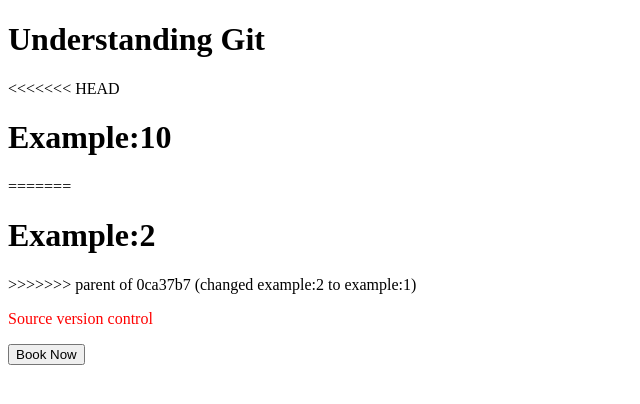
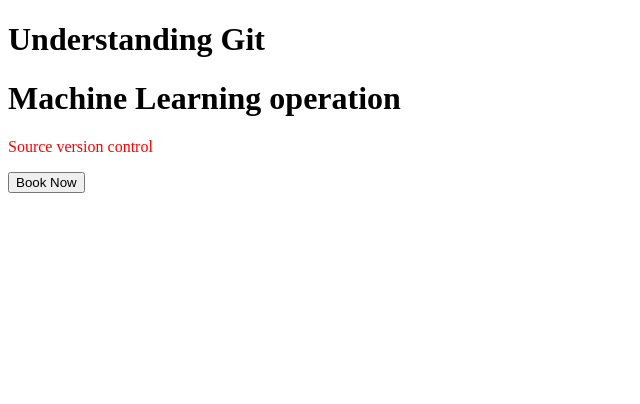
Before and after one commit to pankajsakharkar1881/git-project-learning, a plain HTML site: page index.html in a window 1280 px wide. Shown: the whole page, without its empty margins (0-640 px from the left). Drawn offline with Linux system fonts and the light colour scheme.

Commit message:
changed to ML operation

```diff
--- a/index.html
+++ b/index.html
@@ -4,14 +4,8 @@
 
 <body>
     <h1>Understanding Git</h1>
-<<<<<<< HEAD
-    <h1>Example:10</h1>
-=======
-    <h1>Example:2</h1>
->>>>>>> parent of 0ca37b7 (changed example:2 to example:1)
+    <h1>Machine Learning operation</h1>
     <p style="color:red">Source version control</p>
     <button>Book Now</button>
 </body>
-
-
 </html>
```
